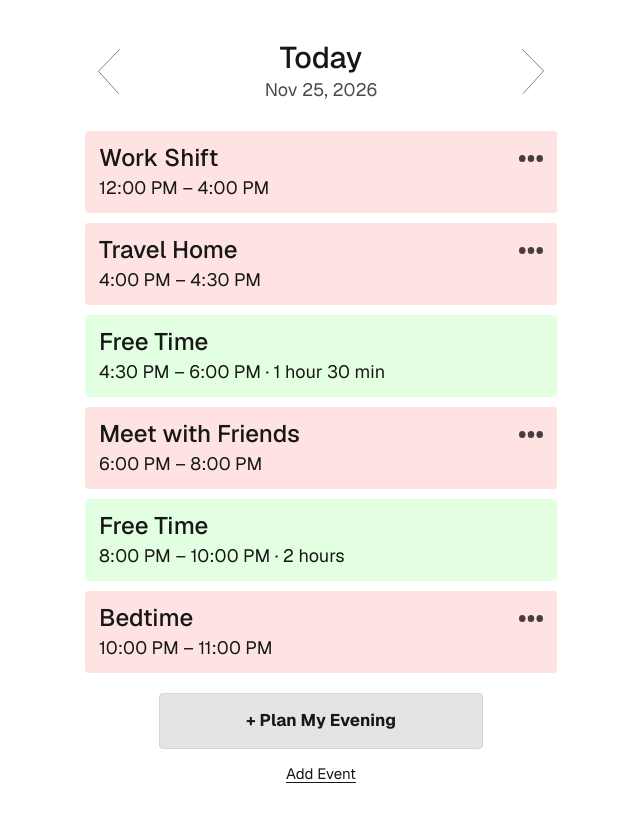
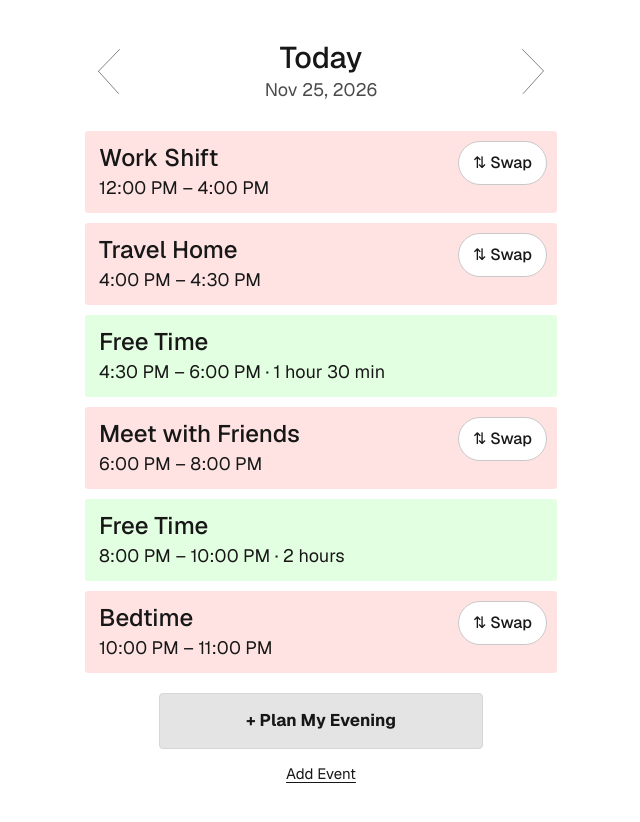
Before and after one commit to evan-taylor/csc-4184-project, a Next.js app: page / in a window 1280 px wide. Shown: the top 822 px of the page, without its empty margins (319-959 px from the left). Built offline with nearby package versions, Linux system fonts and the light colour scheme.

Commit message:
added swapping events to change order of events
for H7 flexibility and efficiency of use

```diff
--- a/app/calendar.css
+++ b/app/calendar.css
@@ -59,6 +59,7 @@
 .planner-event {
   grid-template-columns: minmax(0, 1fr) auto;
   background: #ffe3e3;
+  padding-right: 4rem;
 }
 
 .planner-event:hover {
@@ -73,18 +74,6 @@
   font-size: clamp(1.125rem, 5.1vw, 1.5rem);
   font-weight: 500;
   line-height: 1.25;
-}
-
-.planner-options {
-  align-self: center;
-  width: 1.5rem;
-  height: auto;
-  opacity: 0.72;
-}
-
-.planner-event:hover .planner-options,
-.planner-event:focus-visible .planner-options {
-  opacity: 1;
 }
 
 .planner-details {
@@ -130,3 +119,58 @@
   text-decoration: underline;
   text-underline-offset: 0.2em;
 }
+
+.planner-event-row {
+  position: relative;
+}
+
+.planner-swap-button {
+  position: absolute;
+  top: 0.625rem;
+  right: 0.625rem;
+  min-height: 2.75rem; /* easy to tap on a phone */
+  padding: 0 0.875rem;
+  background: #fff;
+  border: 1px solid #c9c9c9;
+  border-radius: 999px; /* pill shape */
+  font-size: 1rem;
+  font-weight: 500;
+}
+
+.planner-swap-button:hover,
+.planner-swap-button:focus-visible {
+  background: #f4f4f4;
+}
+
+.planner-popup-background {
+  position: fixed;
+  inset: 0;
+  z-index: 20;
+  display: flex;
+  align-items: flex-end;
+  justify-content: center;
+  background: rgba(0, 0, 0, 0.4);
+}
+
+.planner-popup {
+  display: grid;
+  gap: 0.625rem;
+  width: 100%;
+  max-width: 30rem;
+  max-height: 80dvh;
+  overflow-y: auto;
+  padding: 1.25rem 1rem calc(1.25rem + env(safe-area-inset-bottom));
+  background: #fff;
+  border-radius: 0.75rem 0.75rem 0 0;
+}
+
+.planner-popup h2 {
+  margin: 0;
+  font-size: 1.25rem;
+  font-weight: 500;
+}
+
+.planner-popup .planner-button {
+  width: 100%;
+  min-height: 3rem;
+}
--- a/app/calendar.tsx
+++ b/app/calendar.tsx
@@ -3,7 +3,7 @@
 import Image from "next/image";
 import Link from "next/link";
 import { useSearchParams } from "next/navigation";
-import { Fragment, useEffect, useSyncExternalStore } from "react";
+import { Fragment, useEffect, useState, useSyncExternalStore } from "react";
 import { dateKey, loadEvents, readStoredEvents, seedExampleEvents, type EventDetails } from "./calendar-events";
 
 const weekdayFormat = new Intl.DateTimeFormat("en-US", { weekday: "long" });
@@ -45,6 +45,12 @@ function timeInMinutes(time: string) {
   return hours * 60 + minutes;
 }
 
+function minutesToTime(minutes: number) {
+  const hours = Math.floor(minutes / 60);
+  const mins = minutes % 60;
+  return `${hours.toString().padStart(2, "0")}:${mins.toString().padStart(2, "0")}`;
+}
+
 function timeRange(start: string, end: string) {
   const format = (time: string) => timeFormat.format(new Date(`2000-01-01T${time}:00`));
   return `${format(start)} – ${format(end)}`;
@@ -64,6 +70,36 @@ function subscribeToStorage(notify: () => void) {
   return () => window.removeEventListener("storage", notify);
 }
 
+function swapEvents(all: EventDetails[], idA: string, idB: string) {
+  const a = all.find((e) => e.id === idA);
+  const b = all.find((e) => e.id === idB);
+  if (!a || !b) return null;
+
+  const [first, second] = a.startTime <= b.startTime ? [a, b] : [b, a];
+
+  const firstLength = timeInMinutes(first.endTime) - timeInMinutes(first.startTime);
+  const secondLength = timeInMinutes(second.endTime) - timeInMinutes(second.startTime);
+  const gap = Math.max(0, timeInMinutes(second.startTime) - timeInMinutes(first.endTime));
+
+  const secondStart = timeInMinutes(first.startTime);
+  const secondEnd = secondStart + secondLength;
+
+  const firstStart = secondEnd + gap;
+  const firstEnd = firstStart + firstLength;
+
+  if (firstEnd >= 24 * 60) return null;
+
+  return all.map((e) => {
+    if (e.id === second.id) {
+      return { ...e, startTime: minutesToTime(secondStart), endTime: minutesToTime(secondEnd) };
+    }
+    if (e.id === first.id) {
+      return { ...e, startTime: minutesToTime(firstStart), endTime: minutesToTime(firstEnd) };
+    }
+    return e;
+  });
+}
+
 const getToday = () => dateKey(new Date());
 const serverSnapshot = () => null;
 
@@ -71,6 +107,8 @@ export default function Calendar() {
   const query = useSearchParams();
   const today = useSyncExternalStore(subscribeToStorage, getToday, serverSnapshot);
   const storedEvents = useSyncExternalStore(subscribeToStorage, readStoredEvents, serverSnapshot);
+
+  const [swappingId, setSwappingId] = useState<string | null>(null);
 
   useEffect(() => {
     if (today) seedExampleEvents(today);
@@ -84,6 +122,22 @@ export default function Calendar() {
   const events = loadEvents(storedEvents, today)
     .filter((event) => occursOn(event, selectedDate, selectedKey))
     .sort((a, b) => a.startTime.localeCompare(b.startTime));
+
+    const handleSwap = (otherId: string) => {
+    if (!swappingId) return;
+
+    const updated = swapEvents(loadEvents(storedEvents, today), swappingId, otherId);
+
+    if (updated) {
+      localStorage.setItem("events", JSON.stringify(updated));
+      window.dispatchEvent(new Event("storage"));
+    } else {
+      alert("Not enough room in the day to swap these events.");
+    }
+    setSwappingId(null);
+  };
+
+  const swapOptions = events.filter((event) => event.id !== swappingId);
 
   const schedule = [];
   let busyUntil = "";
@@ -121,16 +175,23 @@ export default function Calendar() {
                   </span>
                 </li>
               )}
-              <li>
+              <li className="planner-event-row">
                 <Link
                   className="planner-card planner-event"
                   href={`/event-details/${encodeURIComponent(event.id)}`}
                 >
                   <span className="planner-title">{event.title}</span>
-                  <Image className="planner-options" src="/calendar/event-options.svg" alt="" width={59} height={16} />
                   <span className="planner-details">{timeRange(event.startTime, event.endTime)}</span>
                   {event.location && <span className="planner-details">{event.location}</span>}
                 </Link>
+
+                <button
+                  className="planner-swap-button"
+                  aria-label={`Swap ${event.title}`}
+                  onClick={() => setSwappingId(event.id)}
+                >
+                  ⇅ Swap
+                </button>
               </li>
             </Fragment>
           ))}
@@ -140,8 +201,6 @@ export default function Calendar() {
       )}
 
       <div className="planner-actions">
-       {/* <Link className="planner-button planner-plan" href="/add_activity">+ Plan My Evening</Link>  */}
-
        <button className="planner-button planner-plan" onClick={() => { sessionStorage.setItem("selectedDate", selectedKey); window.location.href = "/add_activity";}}>
           + Plan My Evening
       </button>
@@ -151,6 +210,41 @@ export default function Calendar() {
           {selectedKey !== today && <Link href="/">Back to today</Link>}
         </div>
       </div>
+      {swappingId && (
+        <div className="planner-popup-background" onClick={() => setSwappingId(null)}>
+          <div
+            className="planner-popup"
+            role="dialog"
+            aria-modal="true"
+            onClick={(e) => e.stopPropagation()}
+          >
+            {swapOptions.length > 0 ? (
+              <>
+                <h2>What event would you like to swap with?</h2>
+                {swapOptions.map((event) => (
+                  <button
+                    key={event.id}
+                    className="planner-button"
+                    onClick={() => handleSwap(event.id)}
+                  >
+                    {event.title} ({timeRange(event.startTime, event.endTime)})
+                  </button>
+                ))}
+                <button className="planner-button" onClick={() => setSwappingId(null)}>
+                  Cancel
+                </button>
+              </>
+            ) : (
+              <>
+                <h2>No events to swap with</h2>
+                <button className="planner-button" onClick={() => setSwappingId(null)}>
+                  Close
+                </button>
+              </>
+            )}
+          </div>
+        </div>
+      )}
     </main>
   );
 }
```
